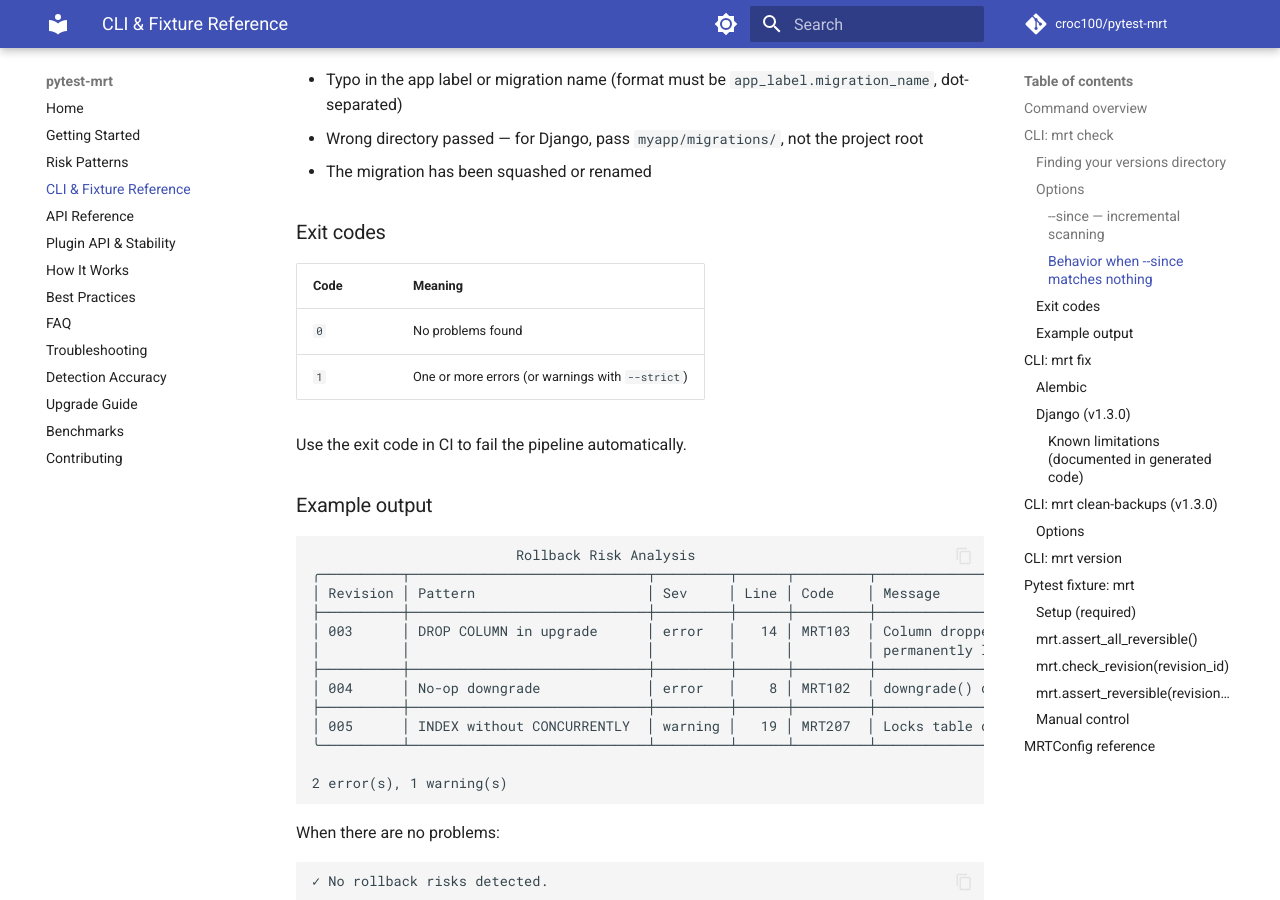
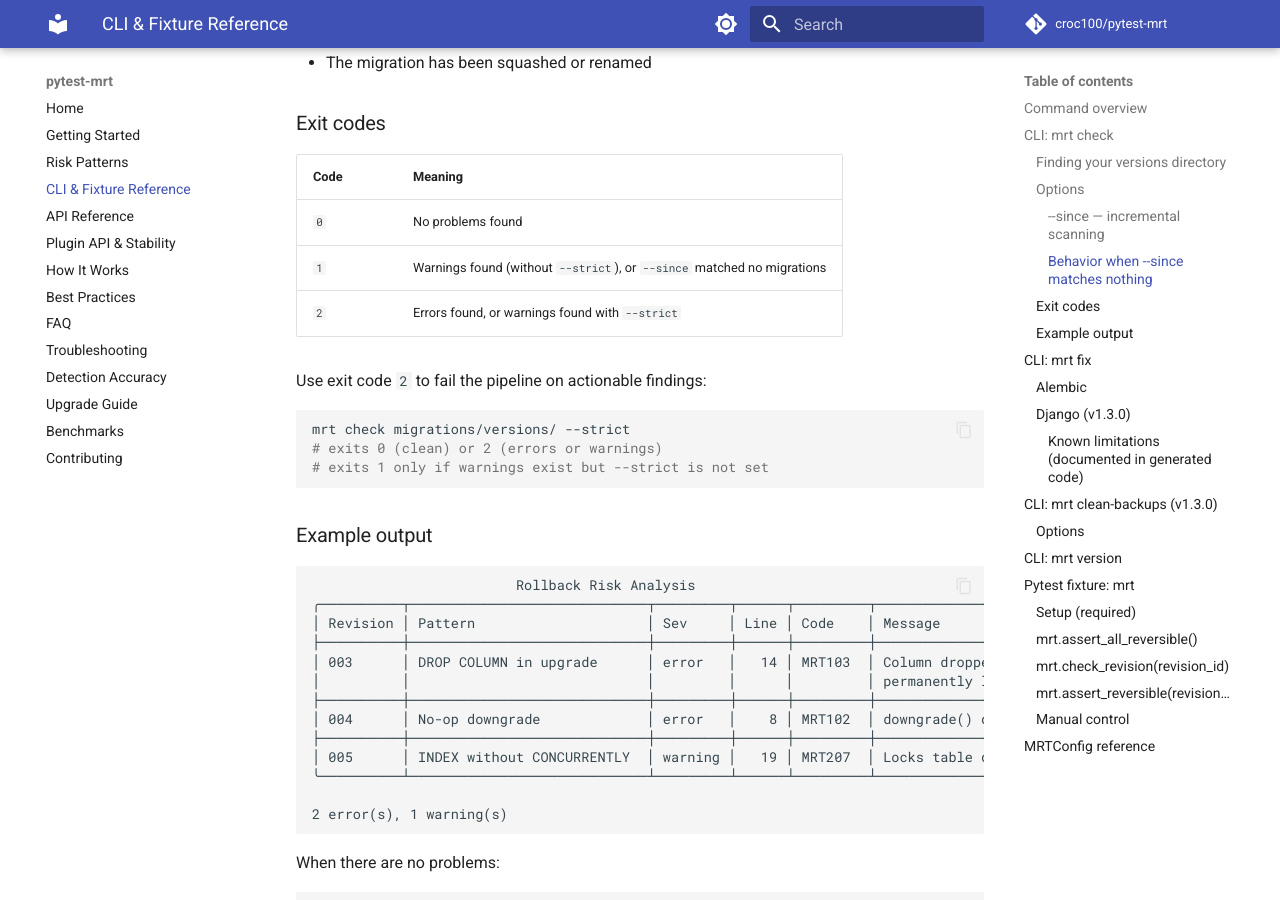
Before and after one commit to croc100/pytest-mrt, an MkDocs documentation site: the page built from docs/cli.md, in a window 1280 px wide and 900 px high, scrolled down 2776 px. Built offline with MkDocs 1.6.1 and Material for MkDocs 9.7.7, drawn with Linux system fonts in a browser that asks for light colours; comment, search, counter and statistics services are not loaded; some of the changed text lies outside the part shown.

Commit message:
docs: fix exit code documentation across all references
Exit code 1 means warnings only (without --strict); exit code 2 means
errors found or warnings with --strict. All three files had this wrong
(docs/cli.md, docs/quickstart.md, docs/faq.md), which would cause CI
pipelines relying on the documented codes to behave incorrectly.

Also remove a duplicate interface description paragraph in cli.md.

````diff
--- a/docs/cli.md
+++ b/docs/cli.md
@@ -116,9 +111,16 @@ Common causes:
 | Code | Meaning |
 |---|---|
 | `0` | No problems found |
-| `1` | One or more errors (or warnings with `--strict`) |
+| `1` | Warnings found (without `--strict`), or `--since` matched no migrations |
+| `2` | Errors found, or warnings found with `--strict` |
 
-Use the exit code in CI to fail the pipeline automatically.
+Use exit code `2` to fail the pipeline on actionable findings:
+
+```bash
+mrt check migrations/versions/ --strict
+# exits 0 (clean) or 2 (errors or warnings)
+# exits 1 only if warnings exist but --strict is not set
+```
 
 ### Example output
 
````
Also changed, not shown: other parts of docs/cli.md (+0 -5 lines), docs/faq.md (+1 -1 lines), docs/quickstart.md (+3 -2 lines).
